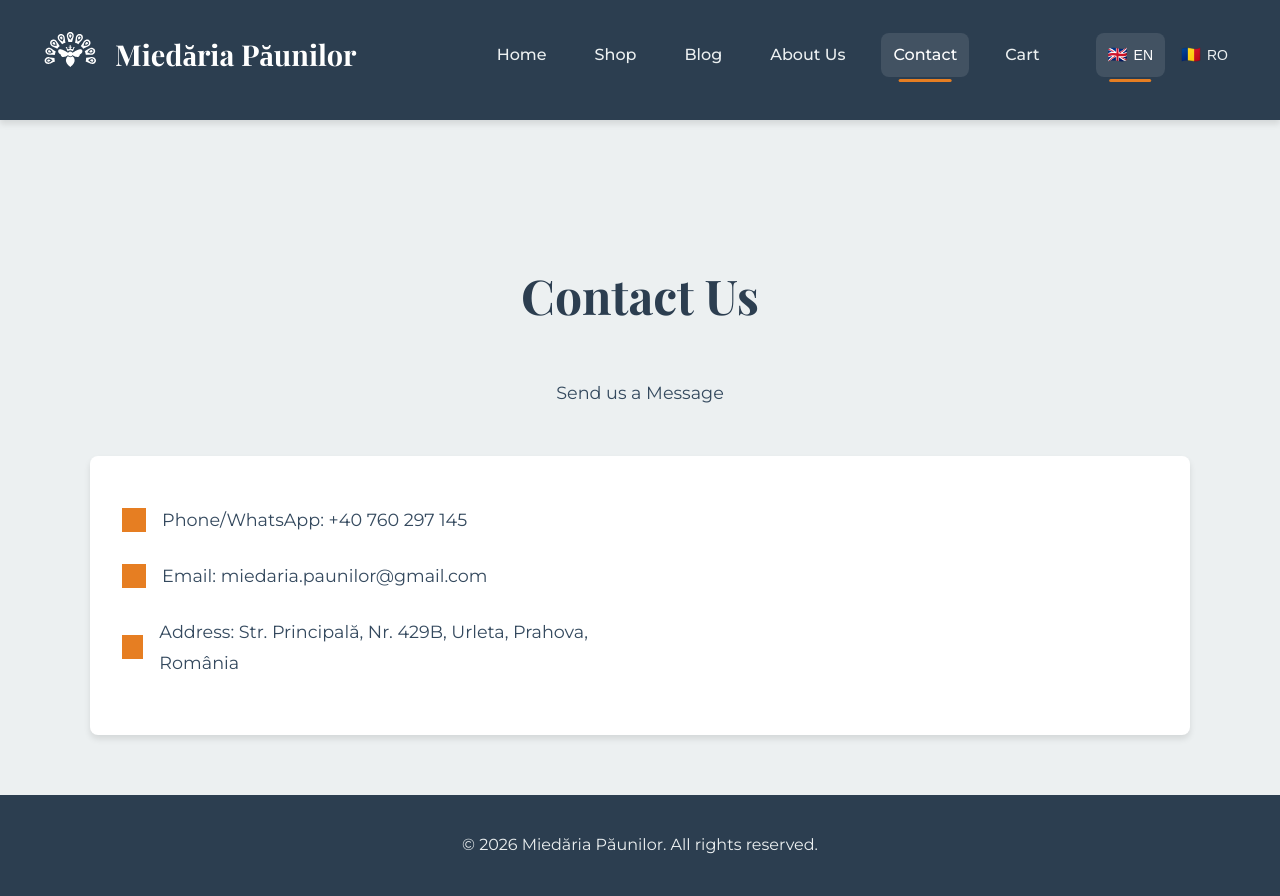
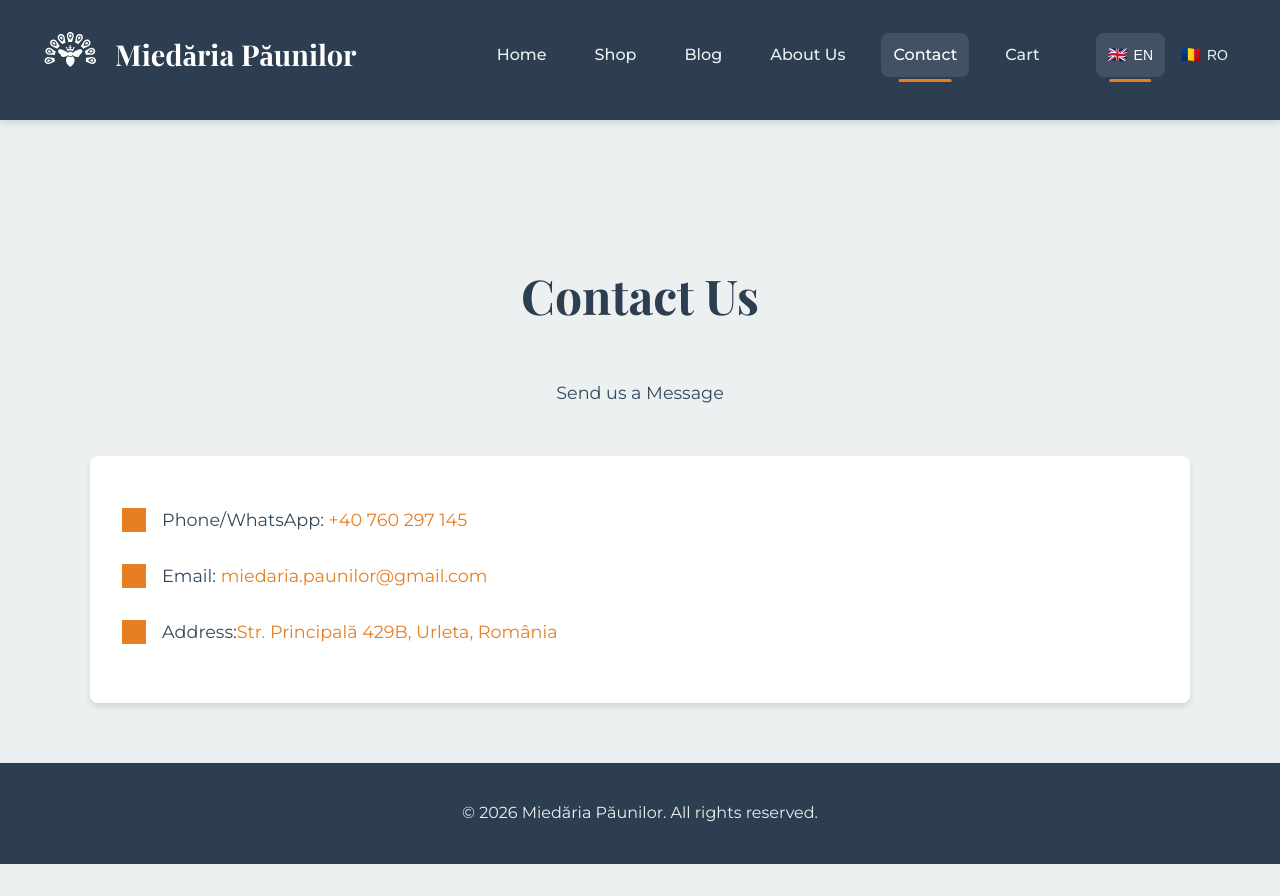
Before and after one commit to GabiTulba/miedaria-paunilor, a React (Vite) app in the folder frontend/: page /contact in a window 1280 px wide. After the commit the page ends 864 px from the top, so only its background shows below. Built offline with nearby package versions, Linux system fonts and the light colour scheme; no server answers; grey boxes are pictures that could not be loaded.

Commit message:
links for contact

```diff
--- a/frontend/src/pages/Contact.tsx
+++ b/frontend/src/pages/Contact.tsx
@@ -3,6 +3,12 @@ import './Contact.css';
 
 function Contact() {
     const { t } = useTranslation();
+
+
+    const phone = "+40760297145";
+    const email = "miedaria.paunilor@gmail.com";
+    const address = "Str. Principală 429B, Urleta, România";
+    const googleMapsUrl = `https://www.google.com/maps/search/?api=1&query=${encodeURIComponent(address)}`;
 
     return (
         <div className="contact-page">
@@ -15,15 +21,26 @@ function Contact() {
                     <ul>
                         <li>
                             <i className="icon-phone"></i>
-                            <span>{t('contact.phone')}: +40 760 297 145</span>
+                            <span>
+                                {t('contact.phone')}:
+                                <a href={`tel:${phone}`}> +40 760 297 145</a>
+                            </span>
                         </li>
                         <li>
                             <i className="icon-email"></i>
-                            <span>{t('contact.email')}: miedaria.paunilor@gmail.com</span>
+                            <span>
+                                {t('contact.email')}:
+                                <a href={`mailto:${email}`}> {email}</a>
+                            </span>
                         </li>
                         <li>
                             <i className="icon-location"></i>
-                            <span>{t('contact.address')}: Str. Principală, Nr. 429B, Urleta, Prahova, România</span>
+                            <span>
+                                {t('contact.address')}:
+                                <a href={googleMapsUrl} target="_blank" rel="noopener noreferrer">
+                                    {address}
+                                </a>
+                            </span>
                         </li>
                     </ul>
                 </div>
```
Also changed, not shown: 1 other file (tests, documents, lock files or other folders).
